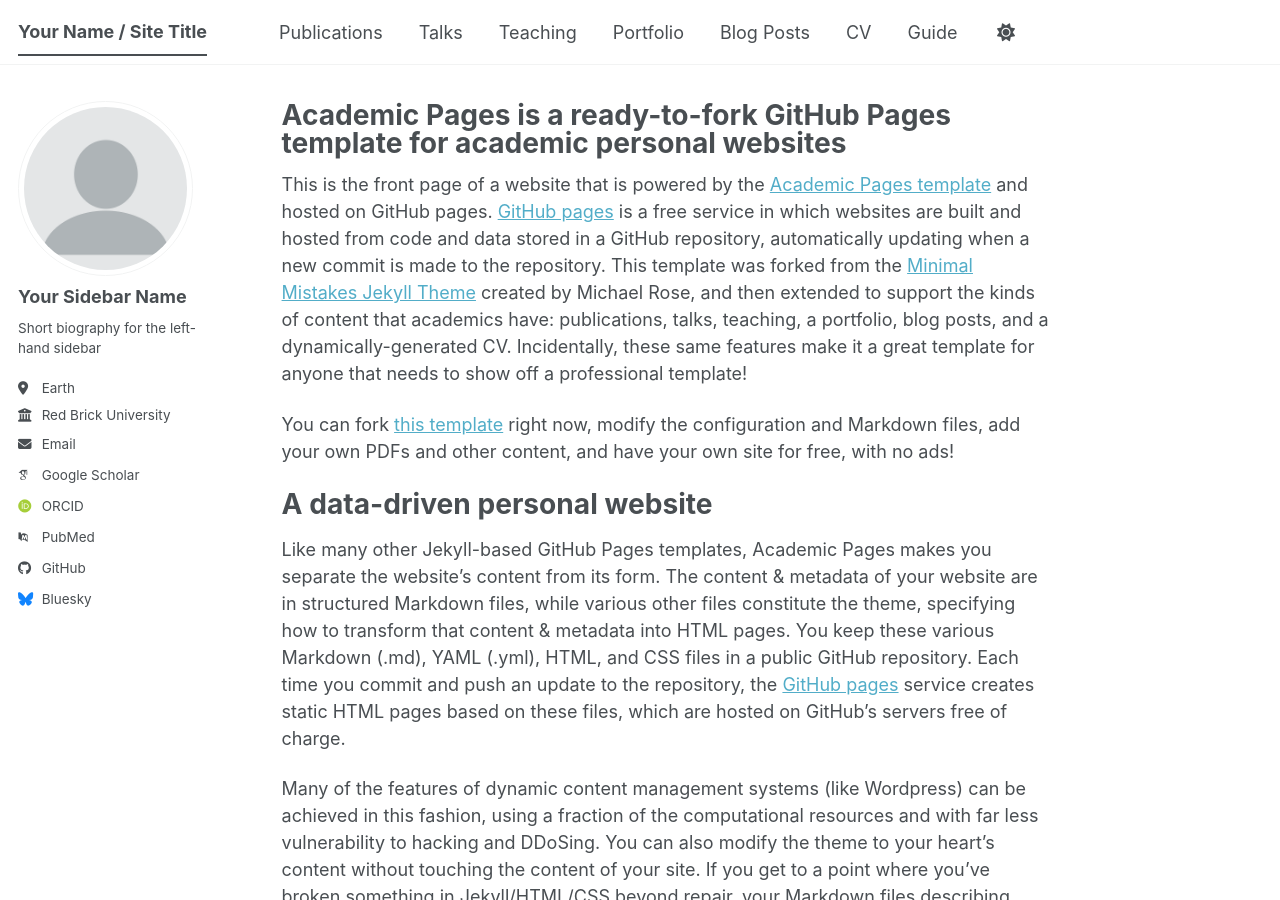
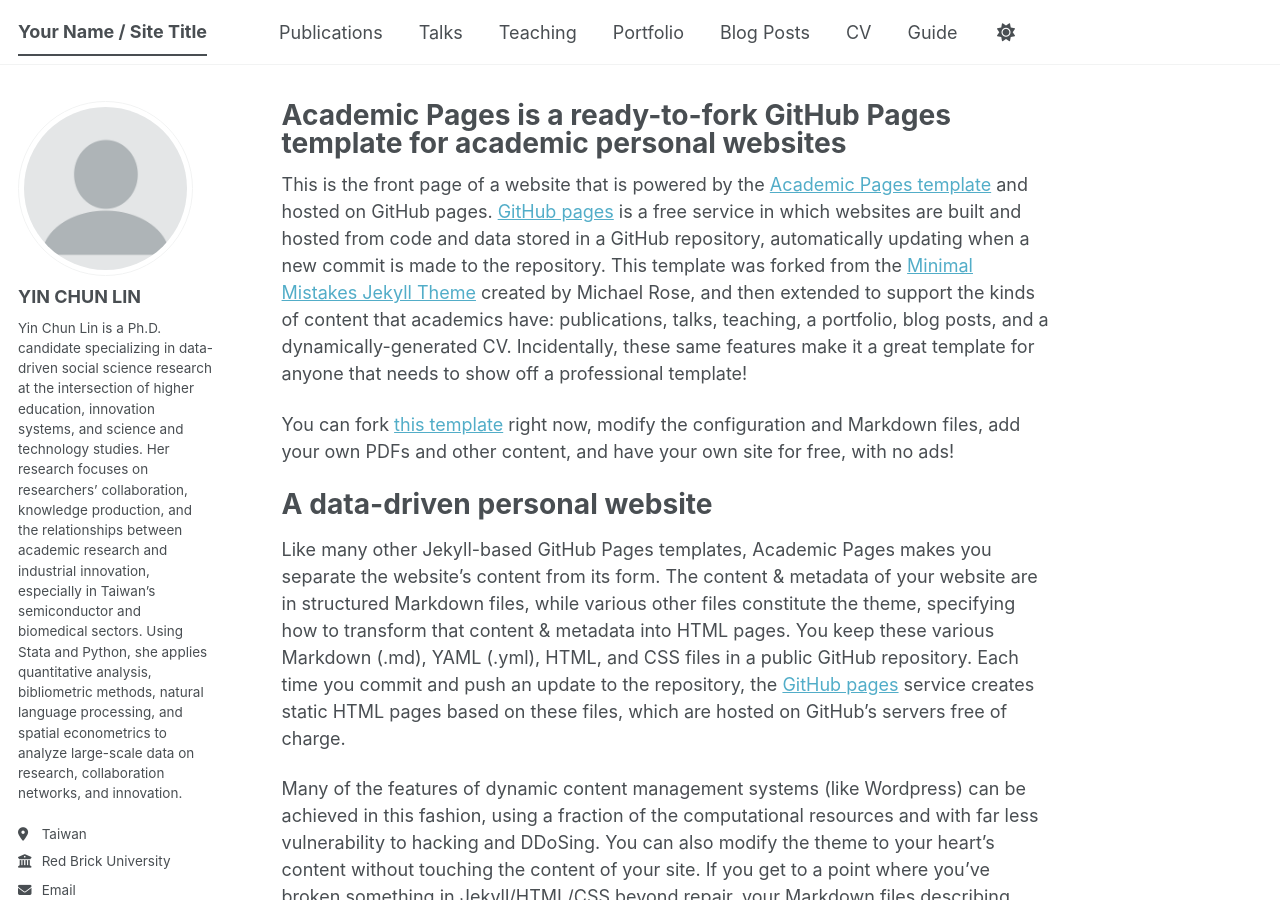
Before and after one commit to Christina0824/yinchun.github.io, a Jekyll site: the page built from _pages/about.md, in a window 1280 px wide and 900 px high. Built offline with Jekyll 4.4.1, drawn with Linux system fonts in a browser that asks for light colours; some web fonts are replaced; a script bundle is joined from its source files by our own code; library files that are not in the unit come from our copies.

Commit message:
Update author profile in _config.yml
Updated author information including name, bio, location, email, and links to academic profiles.

```diff
--- a/_config.yml
+++ b/_config.yml
@@ -24,21 +24,21 @@
 author:
   # Biographic information
   avatar           : "profile.png"
-  name             : "Your Sidebar Name"
+  name             : "YIN CHUN LIN"
   pronouns         : # example: "she/her"
-  bio              : "Short biography for the left-hand sidebar"
-  location         : "Earth"
+  bio              : "Yin Chun Lin is a Ph.D. candidate specializing in data-driven social science research at the intersection of higher education, innovation systems, and science and technology studies. Her research focuses on researchers’ collaboration, knowledge production, and the relationships between academic research and industrial innovation, especially in Taiwan’s semiconductor and biomedical sectors. Using Stata and Python, she applies quantitative analysis, bibliometric methods, natural language processing, and spatial econometrics to analyze large-scale data on research, collaboration networks, and innovation."
+  location         : "Taiwan"
   employer         : "Red Brick University"
   uri              : # URL
-  email            : "none@example.org"
+  email            : "yinchun0110@gmail.com"
 
   # Academic websites
   academia         : # URL
   arxiv            : # URL - Update with the correct link to your profile
-  googlescholar    : "https://scholar.google.com/citations?user=PS_CX0AAAAAJ"
+  googlescholar    : "https://scholar.google.com.tw/citations?hl=zh-TW&user=1IH85ioAAAAJ"
   inspire-hep      : # URL
   impactstory      : # URL
-  orcid            : "https://orcid.org/yourorcidurl"
+  orcid            : "https://orcid.org/0009-0006-0166-6914"
   semantic         : # URL
   ssrn             : # URL
   pubmed           : "https://www.ncbi.nlm.nih.gov/pubmed/?term=john+snow"
```
